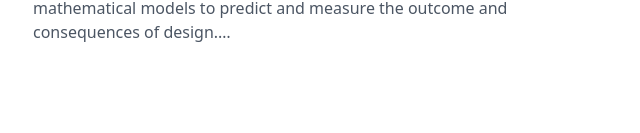
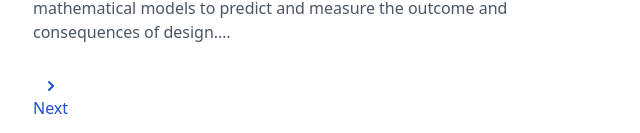
Before and after one commit to Alanshi2019/google-v3, a Next.js app: page /search in a window 1280 px wide. Shown: the part 1626-1759 px from the top of the page, without its empty margins (175-815 px from the left). Before the commit the page ends 1702 px from the top, so only its background shows below. Built offline with nearby package versions, Linux system fonts and the light colour scheme.

Commit message:
create pagination component

```diff
--- /dev/null
+++ b/components/PaginationButtons.js
@@ -0,0 +1,37 @@
+import React from "react";
+import Link from "next/link";
+import { useRouter } from "next/router";
+import { ChevronLeftIcon, ChevronRightIcon } from "@heroicons/react/solid";
+
+export default function PaginationButtons() {
+  const router = useRouter();
+  const startIndex = Number(router.query.start) || 1;
+  return (
+    <div className="text-blue-700 flex px-10 pb-4 justify-between sm:justify-start sm:space-x-44 sm:px-0">
+      {startIndex > 10 && (
+        <Link
+          href={`/search?term=${router.query.term}&searchType=${
+            router.query.searchType
+          }&start=${startIndex - 10}`}
+        >
+          <div className="cursor-pointer flex flex-col items-center hover:underline">
+            <ChevronLeftIcon className="h-5" />
+            <p>Previous</p>
+          </div>
+        </Link>
+      )}
+      {startIndex < 90 && (
+        <Link
+          href={`/search?term=${router.query.term}&searchType=${
+            router.query.searchType
+          }&start=${startIndex + 10}`}
+        >
+          <div className="cursor-pointer flex flex-col items-center hover:underline">
+            <ChevronRightIcon className="h-5" />
+            <p>Next</p>
+          </div>
+        </Link>
+      )}
+    </div>
+  );
+}
--- a/components/SearchResults.js
+++ b/components/SearchResults.js
@@ -1,5 +1,6 @@
 import React from "react";
 import Parser from "html-react-parser";
+import PaginationButtons from "./PaginationButtons";
 
 export default function SearchResults({ results }) {
   return (
@@ -26,6 +27,7 @@
           <p className="text-gray-600">{Parser(result.htmlSnippet)}</p>
         </div>
       ))}
+      <PaginationButtons />
     </div>
   );
 }
--- a/pages/search.js
+++ b/pages/search.js
@@ -22,6 +22,7 @@
 export async function getServerSideProps(context) {
   // Loading mock data to avoid reaching the maximum requests limit by Google.
   const mockData = true;
+  const startIndex = context.query.start || "1";
   const data = mockData
     ? Response
     : await fetch(
@@ -29,7 +30,7 @@
           process.env.API_KEY
         }&cx=${process.env.CONTEXT_KEY}&q=${context.query.term}${
           context.query.searchType && "&searchType=image"
-        }`
+        }&start=${startIndex}`
       ).then((response) => response.json());
   return {
     props: {
```
